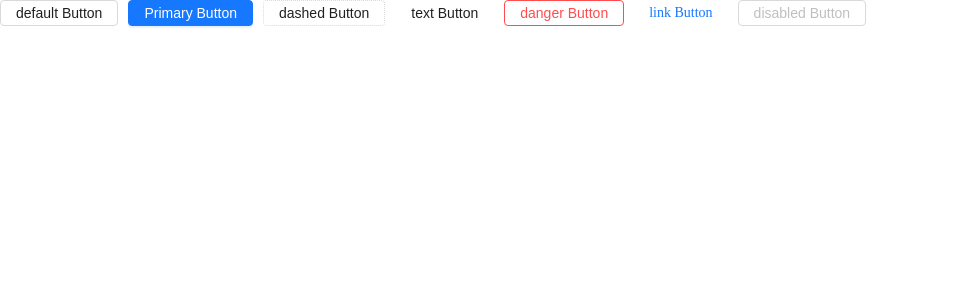
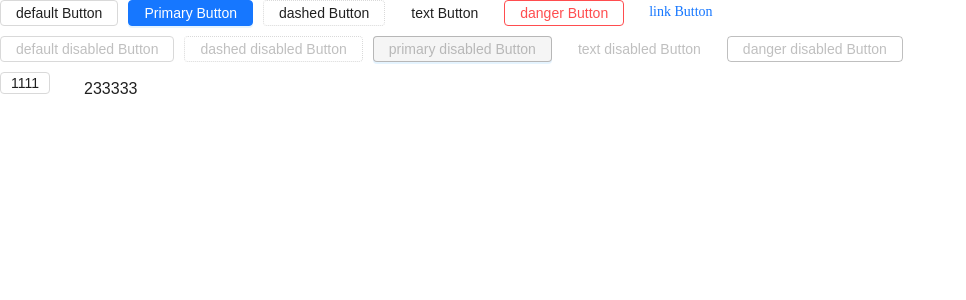
Before and after one commit to wustzhaohui/eric-components, a React (Vite) app: page / in a window 1280 px wide. Shown: the top 300 px of the page, without its empty margins (0-966 px from the left). Built offline with nearby package versions, Linux system fonts and the light colour scheme.

Commit message:
perf: button new feature

```diff
--- a/example/src/main.tsx
+++ b/example/src/main.tsx
@@ -4,14 +4,26 @@ const container = document.getElementById('root');
 const root = createRoot(container as Element | DocumentFragment);
 const App = () => {
     return (
-        <Space>
+        <Space direction='vertical'>
+            <Space>
             <Button type='default'>default Button</Button>
             <Button type='primary'>Primary Button</Button>
             <Button type='dashed'>dashed Button</Button>
             <Button type='text'>text Button</Button>
             <Button danger>danger Button</Button>
             <Button type='link'>link Button</Button>
-            <Button disabled>disabled Button</Button>
+            </Space>
+           <Space>
+           <Button disabled>default disabled Button</Button>
+            <Button type="dashed" disabled>dashed disabled Button</Button>
+            <Button type="primary" disabled>primary disabled Button</Button>
+            <Button type="text" disabled>text disabled Button</Button>
+            <Button danger disabled>danger disabled Button</Button>
+           </Space>
+           <Space>
+            <Button size='small'>1111</Button>
+            <Button size='large' ghost>233333</Button>
+           </Space>
         </Space>
     );
 };
--- a/packages/Button/Button.tsx
+++ b/packages/Button/Button.tsx
@@ -32,7 +32,7 @@ const Button: FC<ButtonProps> = ({
     htmlType,
     icon,
     shape,
-    size = 'small',
+    size = 'middle',
     style,
     target,
 }) => {
@@ -57,7 +57,7 @@ const Button: FC<ButtonProps> = ({
                 disabled ? 'disabled' : ''
             } btn-${ghost ? 'ghost' : ''} btn-${
                 shape ? shape : ''
-            } btn-${size} cursor-pointer transition`}
+            } btn-${size} btn-${disabled ? 'disabled' : ''} cursor-pointer transition`}
             disabled={disabled}
             type={htmlType}
             onClick={onClick}
--- a/packages/Button/index.less
+++ b/packages/Button/index.less
@@ -15,6 +15,13 @@
     touch-action: manipulation;
     padding: 4px 15px;
     border-radius: @radius;
+    &-small{
+        padding: 2px 10px;
+    }
+    &-large{
+        padding: 8px 24px;
+        font-size: 16px;
+    }
     &-block{
         display: inline-block;
         width: 100%;
@@ -32,6 +39,20 @@
             background:@primaryHover;
             border-color:@primaryHover;
         }
+        &[disabled]{
+            cursor: not-allowed;
+            color: @textDisabledColor;
+            background: @button-primary-disabled-bg;
+            border-color: @textDisabledColor;
+            &:active{
+                color: @textDisabledColor;
+                border-color: @textDisabledColor;
+            }
+            &:hover{
+                color:@textDisabledColor;
+                border-color:@textDisabledColor;
+            }
+        }
 
     }
     &-default{
@@ -42,6 +63,18 @@
         &:hover{
             color:@primaryHover;
             border-color:@primaryHover;
+        }
+        &[disabled]{
+            cursor: not-allowed;
+            color: @textDisabledColor;
+            &:active{
+                color: @textDisabledColor;
+                border-color: @textDisabledColor;
+            }
+            &:hover{
+                color:@textDisabledColor;
+                border-color:@textDisabledColor;
+            }
         }
     }
     &-dashed{
@@ -54,6 +87,18 @@
             color:@primaryHover;
             border-color:@primaryHover;
         }
+        &[disabled]{
+            cursor: not-allowed;
+            color: @textDisabledColor;
+            &:active{
+                color: @textDisabledColor;
+                border-color: @textDisabledColor;
+            }
+            &:hover{
+                color:@textDisabledColor;
+                border-color:@textDisabledColor;
+            }
+        }
     }
     &-text{
         border-color: transparent;
@@ -64,6 +109,18 @@
         &:hover{
             border-color:transparent;
             background-color: @button-text-bg;
+        }
+        &[disabled]{
+            cursor: not-allowed;
+            color: @textDisabledColor;
+            &:active{
+                border-color: transparent;
+                background-color: @button-text-bg;
+            }
+            &:hover{
+                border-color:transparent;
+                background-color: @button-text-bg;
+            }
         }
     }
     &-danger{
@@ -76,6 +133,10 @@
         &:hover{
             border-color:@errorColorHover;
             color: @errorColorHover;
+        }
+        &[disabled]{
+            border-color: @textDisabledColor;
+            border-color: @textDisabledColor;
         }
     }
     &-link{
@@ -90,16 +151,21 @@
             color:@primaryHover;
             border-color: transparent;
         }
-    }
-    &-disabled{
-        cursor: not-allowed;
-        color: @textDisabledColor;
-        &:active{
+        &[disabled]{
             color: @textDisabledColor;
-            // border-color: transparent;
-        }
-        &:hover{
-            color:@textDisabledColor;
+            &:active{
+                border-color: transparent;
+                background-color: @button-text-bg;
+            }
+            &:hover{
+                border-color:transparent;
+                background-color: @button-text-bg;
+            }
         }
     }
+    &-ghost{
+        background: transparent;
+        border:transparent
+    }
+
 }
--- a/packages/Space/Space.tsx
+++ b/packages/Space/Space.tsx
@@ -4,8 +4,8 @@ import { FC } from 'react';
 export interface SpaceProps {
     className?: string;
     children?: React.ReactElement | Element | any;
-    align?: 'start | end |center | baseline ';
-    direction?: 'vertical | horizontal';
+    align?: 'start' | 'end' |'center' | 'baseline';
+    direction?: 'vertical' | 'horizontal';
     gap?: number;
     wrap?: boolean;
 }
@@ -13,7 +13,7 @@ export interface SpaceProps {
 const Space: FC<SpaceProps> = ({
     className,
     children,
-    align = 'center',
+    align = 'start',
     direction = 'horizontal',
     gap,
     wrap,
--- a/packages/assets/styles/varibles.less
+++ b/packages/assets/styles/varibles.less
@@ -23,6 +23,7 @@
 // Button
 @button-primary-color: @white;
 @button-primary-bg: @primary;
+@button-primary-disabled-bg: rgba(0,0,0,.04);
 @button-text-bg: rgba(0,0,0,.06);
 @button-text-active-bg: rgba(0,0,0,.15);
 @button-primary-shadow: 0 2px 0 rgba(5, 145, 255, 0.1);
```
